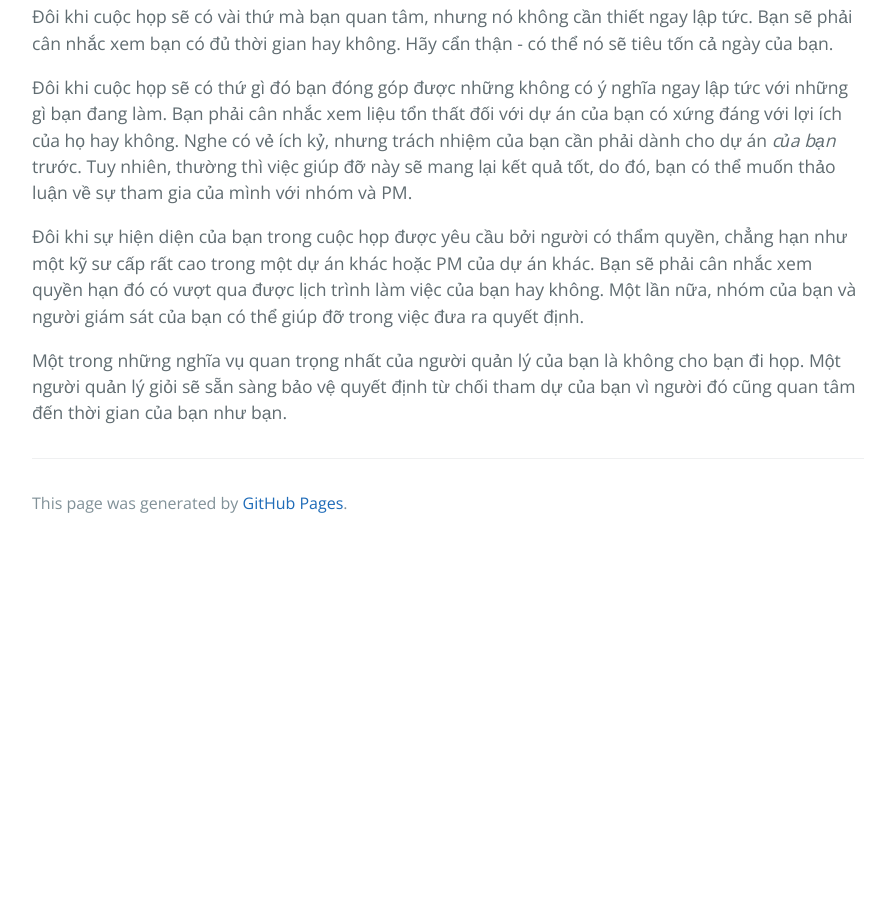
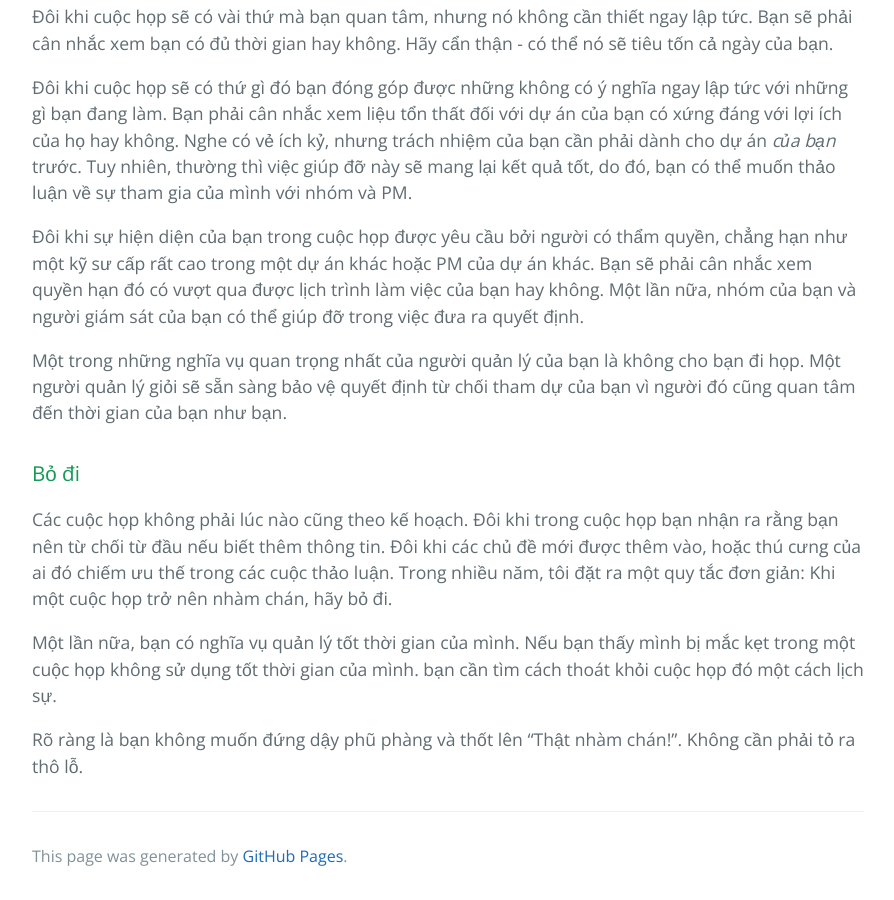
Before and after one commit to HaiBV/haibv.github.io, a Jekyll site: the page built from clean-coder/chapter-9-time-management.md, in a window 1280 px wide and 900 px high, scrolled down 1720 px. Shown: the whole window, without its empty margins (192-1086 px from the left). Built offline with Jekyll 4.4.1, drawn with Linux system fonts in a browser that asks for light colours; our own code applies the rules of GitHub Pages for plain Markdown files; before the commit the page ends 2267 px from its top, so only the background shows below that.

Commit message:
Update The Clean Coder - Chapter 9 Time management

```diff
--- a/clean-coder/chapter-9-time-management.md
+++ b/clean-coder/chapter-9-time-management.md
@@ -41,3 +41,11 @@ Người mời bạn tham gia cuộc họp không có trách nhiệm quản lý
 Đôi khi sự hiện diện của bạn trong cuộc họp được yêu cầu bởi người có thẩm quyền, chẳng hạn như một kỹ sư cấp rất cao trong một dự án khác hoặc PM của dự án khác. Bạn sẽ phải cân nhắc xem quyền hạn đó có vượt qua được lịch trình làm việc của bạn hay không. Một lần nữa, nhóm của bạn và người giám sát của bạn có thể giúp đỡ trong việc đưa ra quyết định.
 
 Một trong những nghĩa vụ quan trọng nhất của người quản lý của bạn là không cho bạn đi họp. Một người quản lý giỏi sẽ sẵn sàng bảo vệ quyết định từ chối tham dự của bạn vì người đó cũng quan tâm đến thời gian của bạn như bạn.
+
+### Bỏ đi
+
+Các cuộc họp không phải lúc nào cũng theo kế hoạch. Đôi khi trong cuộc họp bạn nhận ra rằng bạn nên từ chối từ đầu nếu biết thêm thông tin. Đôi khi các chủ đề mới được thêm vào, hoặc thú cưng của ai đó chiếm ưu thế trong các cuộc thảo luận. Trong nhiều năm, tôi đặt ra một quy tắc đơn giản: Khi một cuộc họp trở nên nhàm chán, hãy bỏ đi.
+
+Một lần nữa, bạn có nghĩa vụ quản lý tốt thời gian của mình. Nếu bạn thấy mình bị mắc kẹt trong một cuộc họp không sử dụng tốt thời gian của mình. bạn cần tìm cách thoát khỏi cuộc họp đó một cách lịch sự.
+
+Rõ ràng là bạn không muốn đứng dậy phũ phàng và thốt lên "Thật nhàm chán!". Không cần phải tỏ ra thô lỗ.
```
